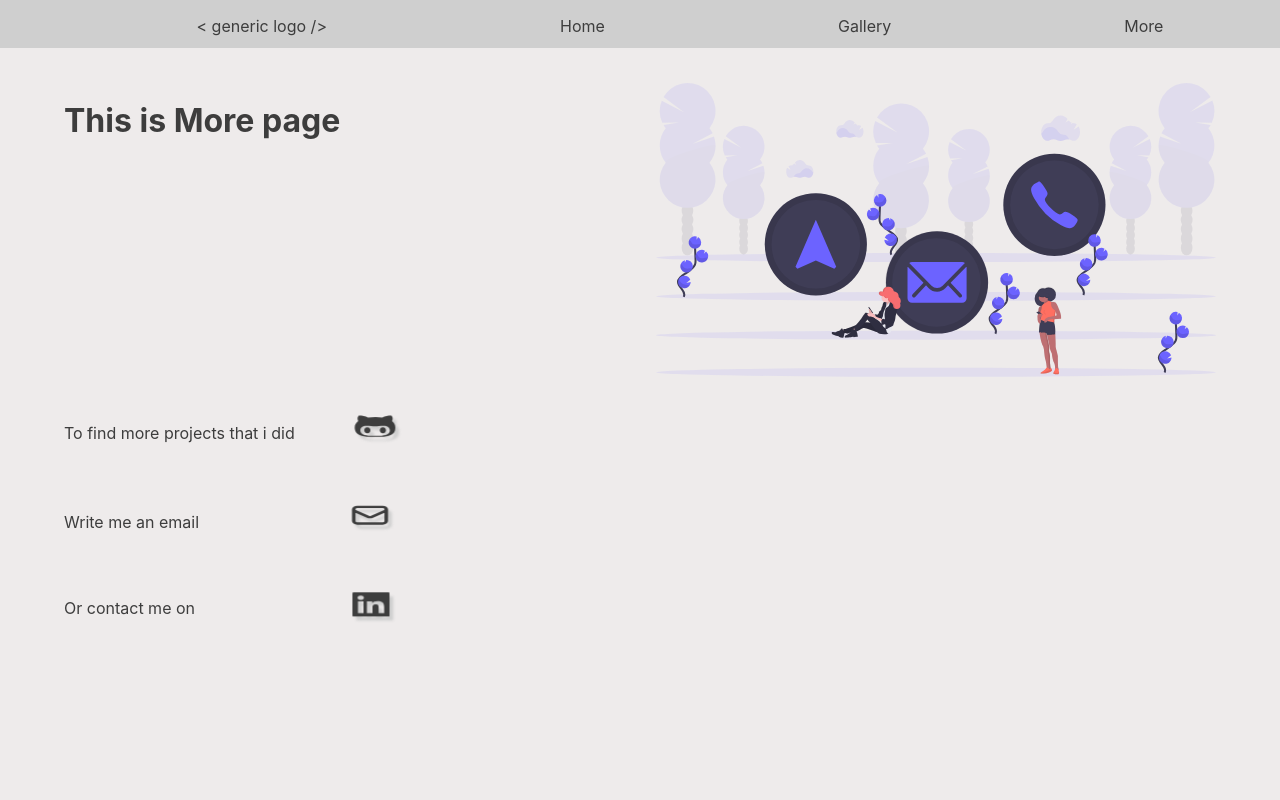
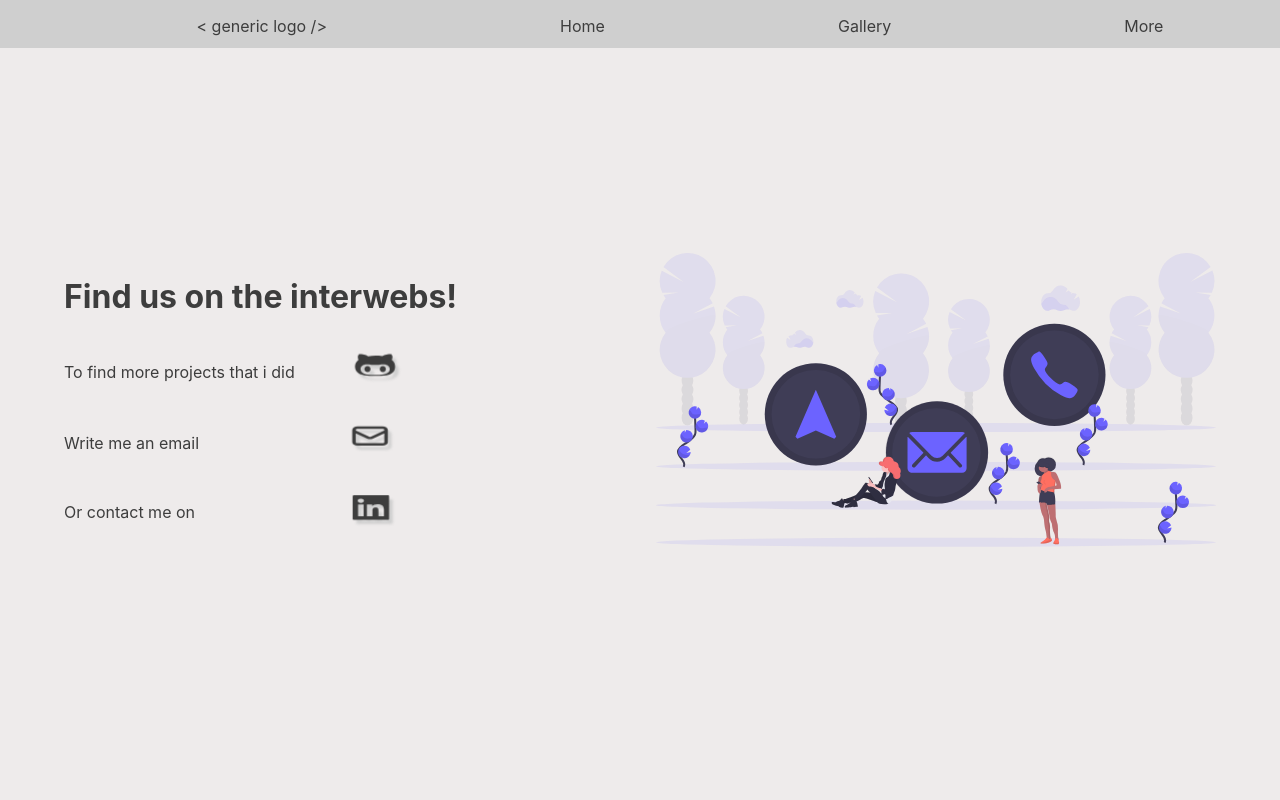
Before and after one commit to lipskij/portfolio-prject-next.js, a Next.js app: page /more in a window 1280 px wide. Shown: the top 800 px of the page. Built offline with nearby package versions, Linux system fonts and the light colour scheme.

Commit message:
Fix grin in more page

```diff
--- a/pages/index.js
+++ b/pages/index.js
@@ -24,6 +24,7 @@ const Home = () => {
           </div>
           <Logo />
           <div className={styles.text}>
+            <h1>Brightest ideas for YOUR Brand!</h1>
             <p>This page is for my portfolio.</p>
             <p>It is made using React and Nextjs and Framer Motion.</p>
             <p>I'll be ading a text that user can unfold to read more.</p>
--- a/pages/more.js
+++ b/pages/more.js
@@ -11,7 +11,6 @@ import Image from "next/image";
 
 const More = () => {
   return (
-    <>
     <div className={styles.container}>
       <Head>
         <title>Front End App</title>
@@ -19,14 +18,8 @@ const More = () => {
       </Head>
       <Nav />
       <main className={styles.more}>
-          <h1>This is More page</h1>
-          <Image
-            src='/contacts.svg'
-            alt='Contacts picture'
-            width={400}
-            height={300}
-          />
-          <div className={styles.text}>
+        <div>
+          <h1>Find us on the interwebs!</h1>
           <p className='more-txt'>
             To find more projects that i did{" "}
             <Link href='https://github.com/lipskij'>
@@ -52,10 +45,15 @@ const More = () => {
             </Link>
           </p>
         </div>
+          <Image
+            src='/contacts.svg'
+            alt='Contacts picture'
+            width={400}
+            height={300}
+          />
       </main>
       <Footer />
     </div>
-    </>
   );
 };
 
--- a/styles/Home.module.css
+++ b/styles/Home.module.css
@@ -74,11 +74,9 @@
 
 .text {
   text-align: left;
-  line-height: 1.5;
   width: 40vw;
   animation-name: example;
   animation-duration: 1s;
-  height: 100vh;
 }
 
 .footer {
@@ -91,10 +89,12 @@
 .more {
   display: grid;
   grid-template-columns: repeat(2, minmax(0, 1fr));
+  align-items: center;
   column-gap: 2rem;
   padding: 5rem 0;
   color: var(--text-color);
   width: 90vw;
+  min-height: 100vh;
 }
 
 @keyframes example {
--- a/styles/globals.css
+++ b/styles/globals.css
@@ -149,10 +149,10 @@ a {
 .more-txt {
   display: flex;
   align-items: center;
-  text-align: left;
   animation-name: example;
   animation-duration: 0.5s;
   animation-timing-function: cubic-bezier(0.49, 0.02, 0.22, 1.27);
+  margin: 0;
 }
 
 .git-logo,
@@ -222,7 +222,6 @@ a {
   font-weight: 600;
   fill:#86D7E5;
 }
-
 
 @keyframes example {
   from {
```
Lines whose indentation alone changed are shown as unchanged.
